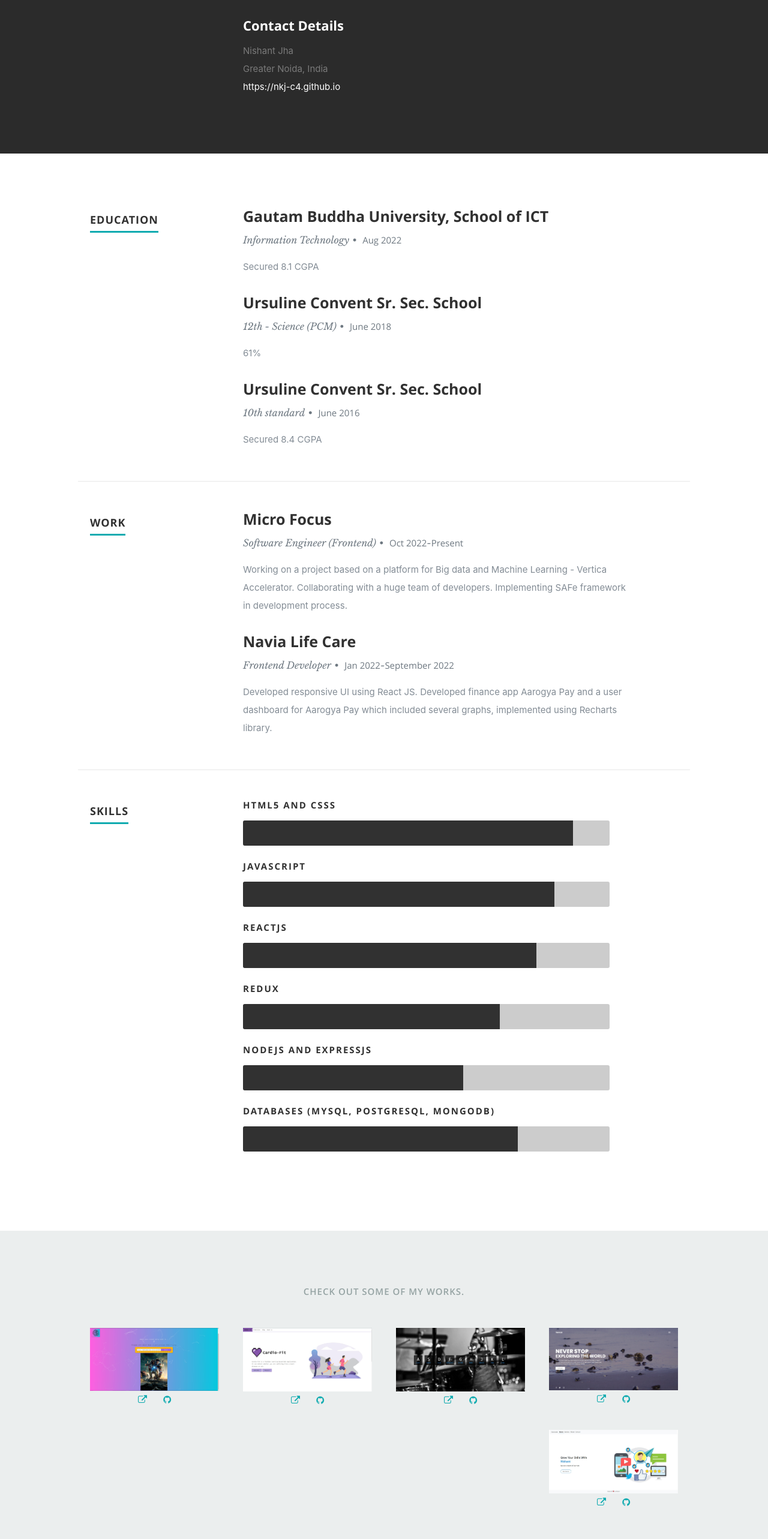
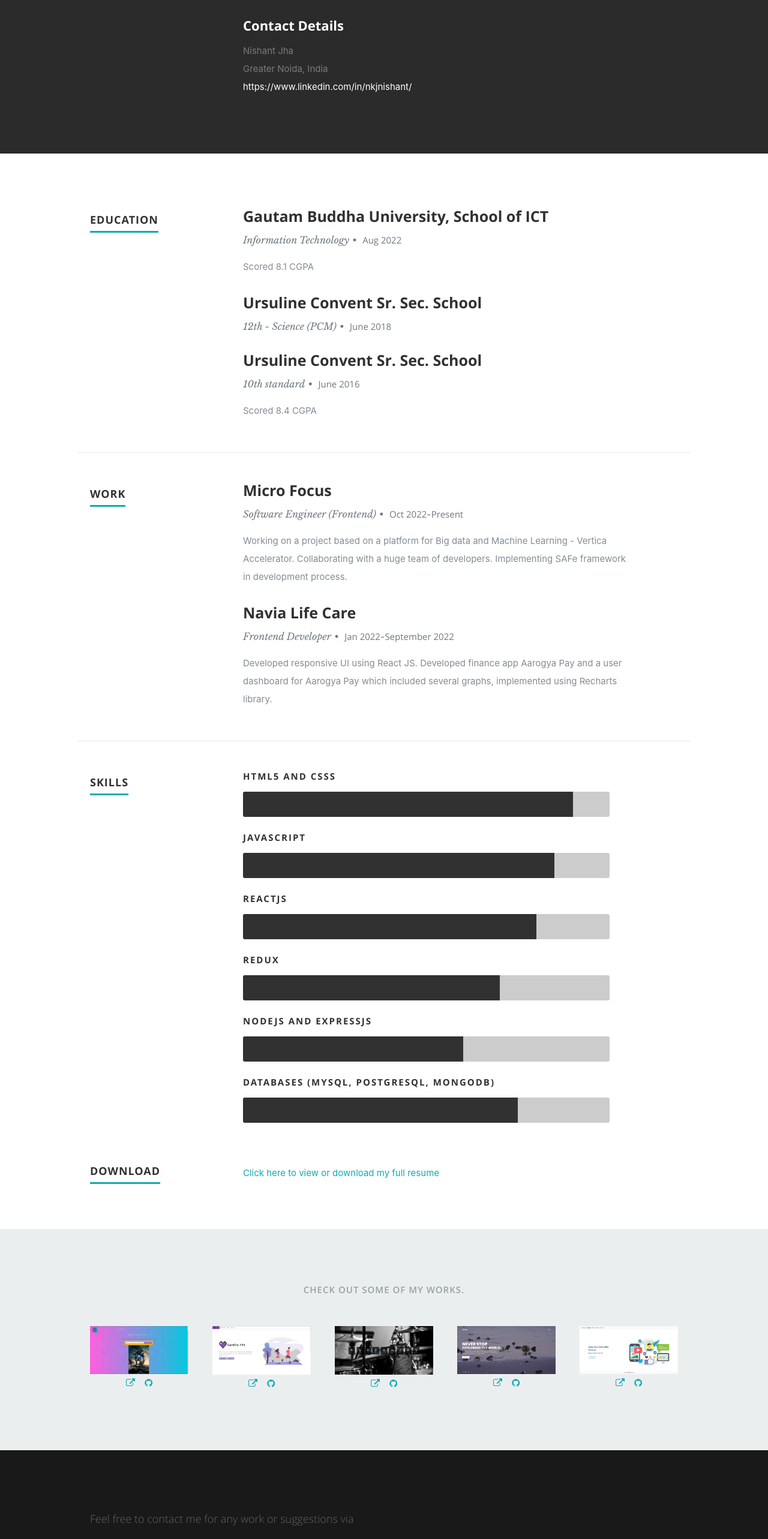
Before and after one commit to NKJ-C4/folio, a React (Create React App) app: page / in a window 1280 px wide. Shown: the part 1120-3686 px from the top of the page at 60% size. Built offline with nearby package versions, Linux system fonts and the light colour scheme.

Commit message:
fixed some vocab, linkedin link fixed, resume link added

```diff
--- a/public/css/layout.css
+++ b/public/css/layout.css
@@ -270,6 +270,9 @@ ul#nav li.current a { color: #F06000; }
 
 #resume .header-col { padding-top: 9px; }
 #resume .main-col { padding-right: 10%; }
+#resume .main-col.resume-link{
+   padding-top: 9px;
+}
 
 .education, .work {
    margin-bottom: 48px;
@@ -460,6 +463,10 @@ ul#nav li.current a { color: #F06000; }
 }
 
 /* Portfolio Content */
+#portfolio-wrapper{
+   display: flex;
+   justify-content: center;
+}
 #portfolio-wrapper .columns { margin-bottom: 36px; }
 .portfolio-item .item-wrap {
    background: #fff;
@@ -523,7 +530,10 @@ ul#nav li.current a { color: #F06000; }
 .portfolio-item .item-wrap img {
    vertical-align: bottom;
 }
-.portfolio-item .portfolio-item-meta { padding: 18px }
+.portfolio-item .portfolio-item-meta {
+   padding: 18px;
+   height: 100%;
+}
 .portfolio-item .portfolio-item-meta h5 {
    font: 14px/21px 'opensans-bold', sans-serif;
    color: #fff;
@@ -592,7 +602,7 @@ ul#nav li.current a { color: #F06000; }
 
 /* Links for projects */
 .project-link-wrap{
-   margin: 0 80px;
+   margin: 0 60px;
    display: flex;
    justify-content: space-between;
    text-align: center;
--- a/src/components/About.js
+++ b/src/components/About.js
@@ -33,7 +33,7 @@ export default class About extends Component {
                      {resumeData.address}
                     </span>
                     <br></br>
-                    <span><a href={resumeData.website} target="_blank">{resumeData.website}</a></span>
+                    <span><a href={resumeData.linkedinId} target="_blank">{resumeData.linkedinId}</a></span>
        					   </p>
                   </div>
                </div>
--- a/src/components/ContactUs.js
+++ b/src/components/ContactUs.js
@@ -7,7 +7,7 @@ export default class ContactUs extends Component {
           <div className="row section-head">
             <div className="ten columns">
               <p className="lead">
-              Feel free to contact me for any work or suggestions below
+              Feel free to contact me for any work or suggestions via
               </p>
             </div>
           </div>
--- a/src/components/Resume.js
+++ b/src/components/Resume.js
@@ -88,7 +88,17 @@ export default  class Resume extends Component {
 
    			</div>
 
-         </div>
+        </div>
+         <div className="row skill">
+          <div className="three columns header-col">
+            <h1><span>Download</span></h1>
+          </div>
+          <div className="nine columns main-col resume-link">
+            <div className="bars">
+              <a href={resumeData.resumeLink} target="_blank">Click here to view or download my full resume</a>
+            </div>
+   			  </div>
+        </div>
 
       </section>
     );
--- a/src/resumeData.js
+++ b/src/resumeData.js
@@ -3,7 +3,7 @@ let resumeData = {
     "name": "Nishant Jha",
     "role": "Web Developer",
     "linkedinId":"https://www.linkedin.com/in/nkjnishant/",
-    "skypeid": "Your skypeid",
+    "resumeLink": "https://drive.google.com/file/d/1HgwBsl1EnmAxhxFseZT3Qm5sNaAejtXA/view?usp=drive_link",
     "roleDescription": "I like building applications, reading and writing technical articles or simply playing games, singing and vibing in my free time.",
     "socialLinks":[
         {
@@ -24,28 +24,28 @@ let resumeData = {
       ],
     "aboutme":"Having done my graduation in B.Tech (Information technology) from Gautam Buddha University in 2022, I am currently working as an SDE - 1 at Micro Focus. I am a self taught Web Developer, and have learned backend web development using NodeJS and ExpressJS recently, thus looking forward to become a full stack web developer. I believe that to be successful in life, one needs to be obsessive with their dreams and keep working towards them. A \'learning-by-doing\' methodology is what drives me.",
     "address":"Greater Noida, India",
-    "website":"https://nkj-c4.github.io",
+    "website":"",
     "education":[
       {
         "UniversityName":"Gautam Buddha University, School of ICT",
         "specialization":"Information Technology",
         "MonthOfPassing":"Aug",
         "YearOfPassing":"2022",
-        "Achievements":"Secured 8.1 CGPA"
+        "Achievements":"Scored 8.1 CGPA"
       },
       {
         "UniversityName":"Ursuline Convent Sr. Sec. School",
         "specialization":"12th - Science (PCM)",
         "MonthOfPassing":"June",
         "YearOfPassing":"2018",
-        "Achievements":"61%"
+        "Achievements":""
       },
       {
         "UniversityName":"Ursuline Convent Sr. Sec. School",
         "specialization":"10th standard",
         "MonthOfPassing":"June",
         "YearOfPassing":"2016",
-        "Achievements":"Secured 8.4 CGPA"
+        "Achievements":"Scored 8.4 CGPA"
       }
     ],
     "work":[
@@ -105,21 +105,21 @@ let resumeData = {
       },
       {
         "name":"Drumzy",
-        "description":"A simple drum simulator that uses event listeners to play drums",
+        "description":"A simple drum simulator, uses JS to play drums",
         "imgurl":"images/portfolio/drumzy.jpg",
         "repo":"https://github.com/NKJ-C4/visageer",
         "url": "https://nkj-c4.github.io/Drumzy/"
       },
       {
         "name":"Travlee",
-        "description":"A landing page built using vanilla HTML, CSS and JS for a travelling app",
+        "description":"A landing page built for a travelling app",
         "imgurl":"images/portfolio/travel.jpg",
         "repo":"https://github.com/NKJ-C4/visageer",
         "url": "https://boilerplate4travel.vercel.app/"
       },
       {
         "name":"Fascicosta",
-        "description":"A landing page built using React JS and deployed over vercel",
+        "description":"A landing page built using React JS",
         "imgurl":"images/portfolio/landing.jpg",
         "repo":"https://github.com/NKJ-C4/visageer",
         "url": "https://nkj-c4.github.io/react_template"
```
